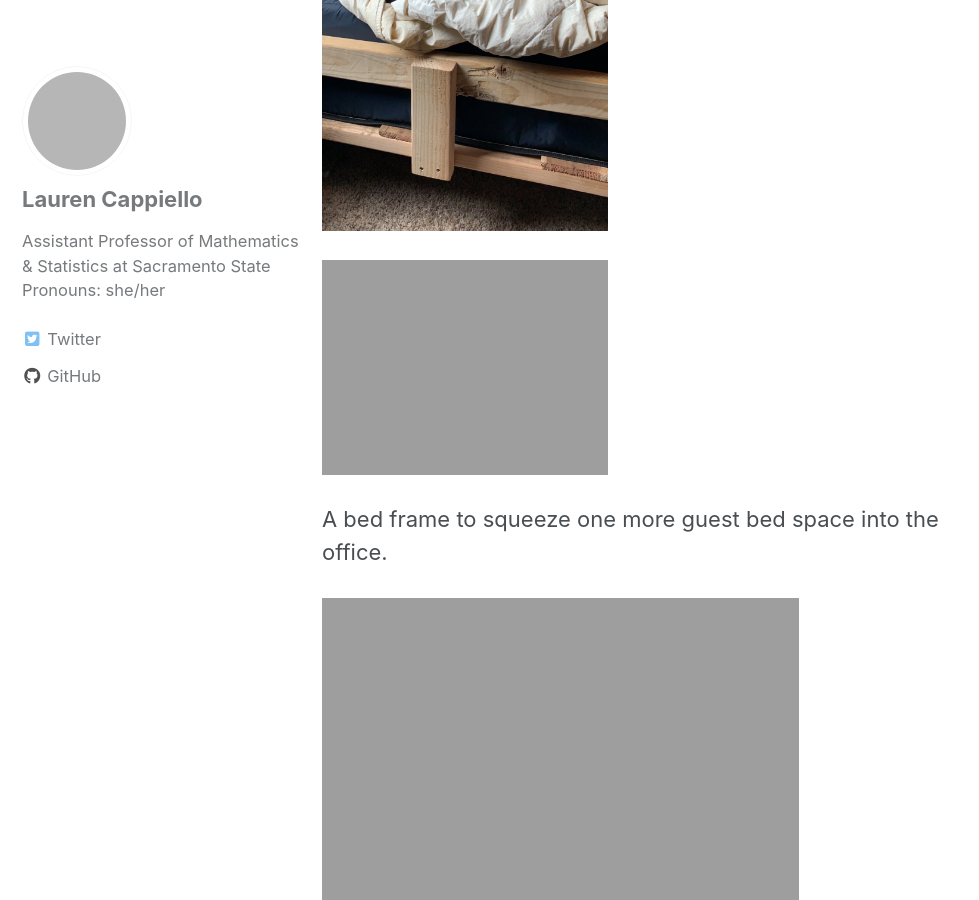
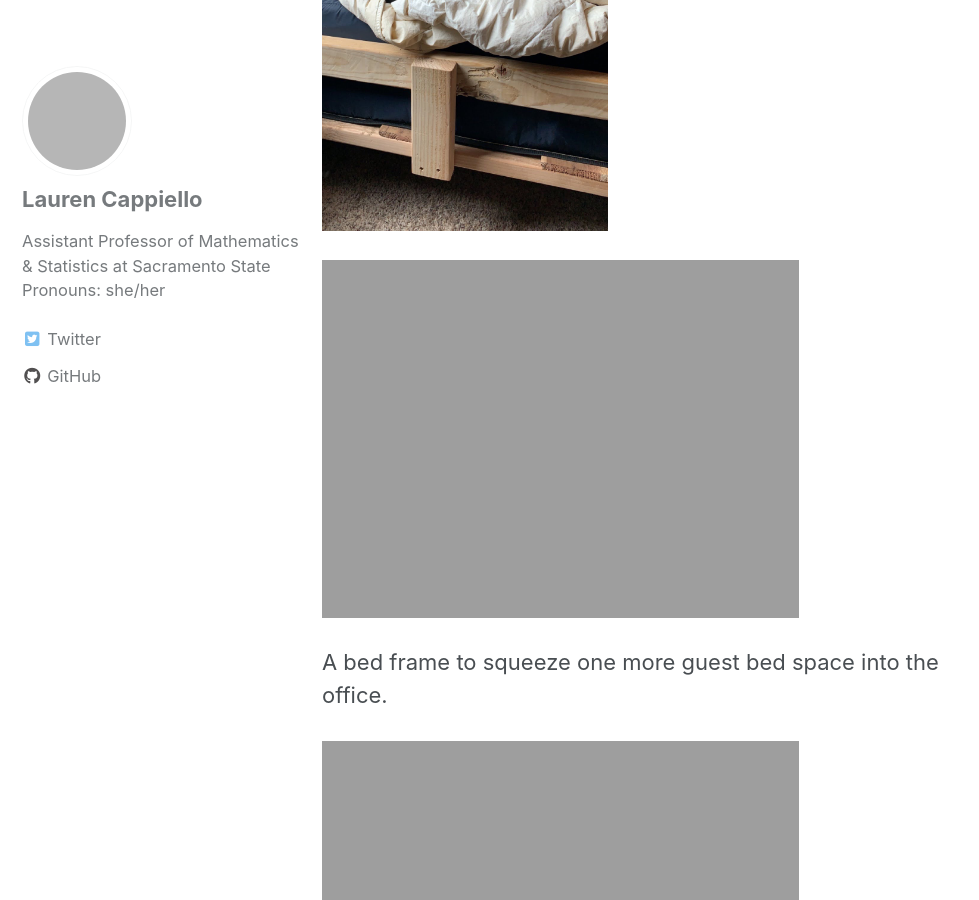
Before and after one commit to lgpcappiello/lgpcappiello.github.io, a Jekyll site: the page built from _posts/2022-08-13-Crafting-Projects.md, in a window 1280 px wide and 900 px high, scrolled down 1511 px. Shown: the whole window, without its empty margins (0-979 px from the left). Built offline with Jekyll 4.4.1, drawn with Linux system fonts in a browser that asks for light colours; cached includes are drawn as plain includes; nearby versions of some CDN libraries; grey boxes are pictures that could not be loaded.

Commit message:
Update 2022-08-13-Crafting-Projects.md

```diff
--- a/_posts/2022-08-13-Crafting-Projects.md
+++ b/_posts/2022-08-13-Crafting-Projects.md
@@ -22,7 +22,7 @@ The catio I built outside my home office window.
 
 <img src="http://lgpcappiello.github.io/images/IMG-1800-Original.jpeg" width="45%">
 
-<img src="http://lgpcappiello.github.io/images/IMG-1082-Original.jpeg" width="45%">
+<img src="http://lgpcappiello.github.io/images/IMG-1082-Original.jpeg" width="75%">
 
 A bed frame to squeeze one more guest bed space into the office.
 
```
